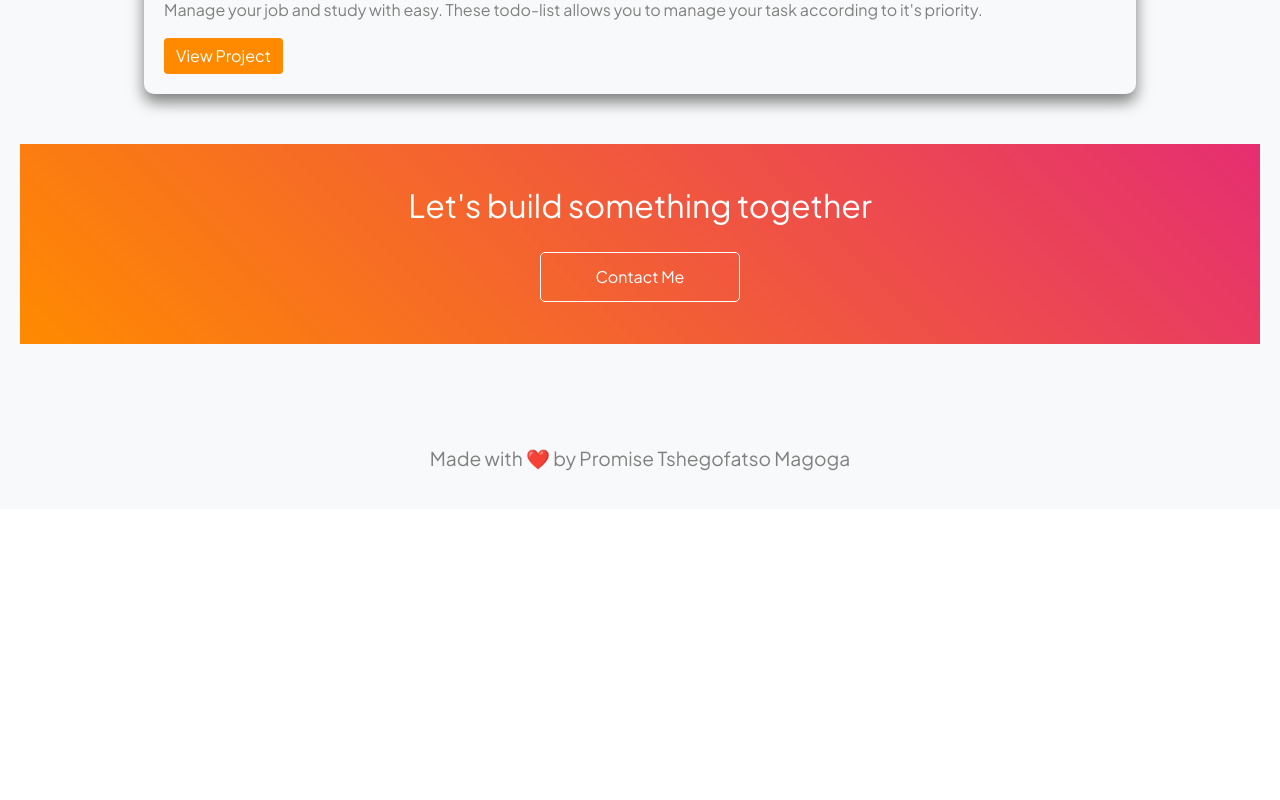
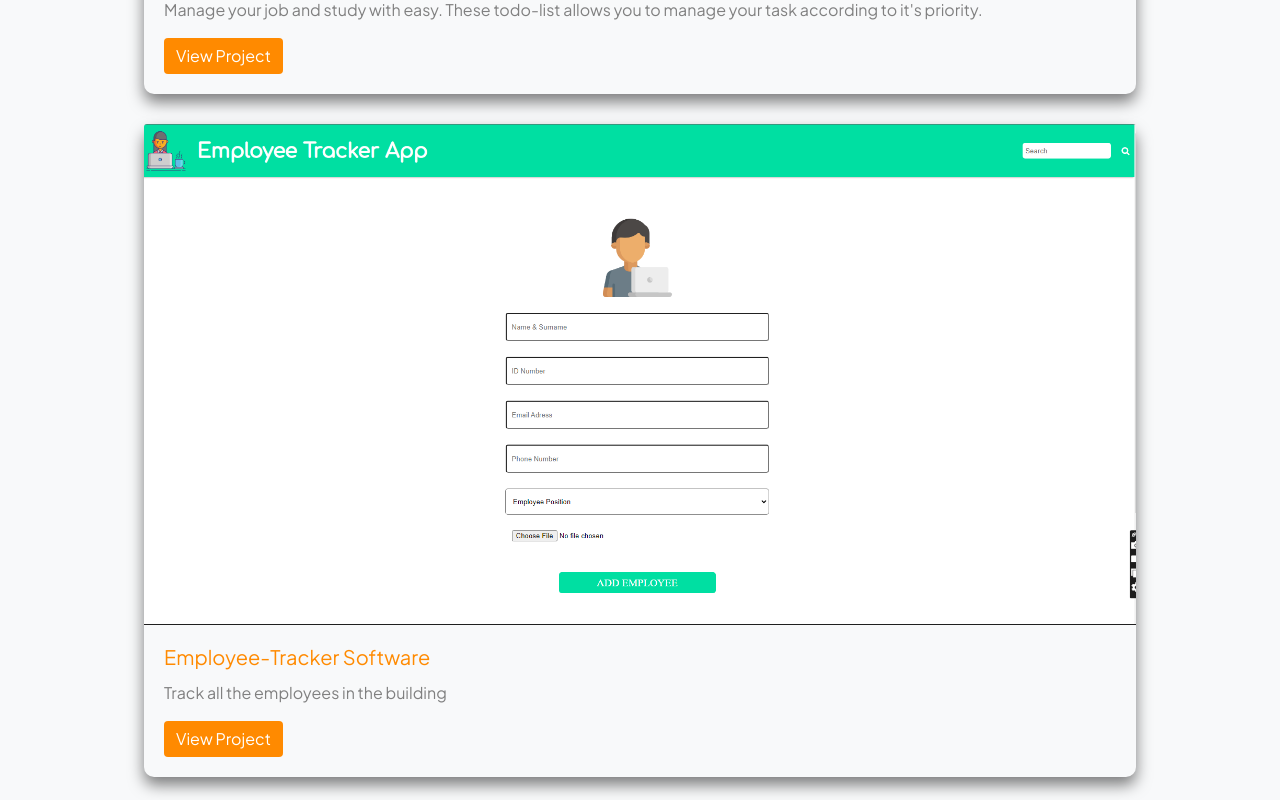
Before and after one commit to Promisemagoga/React-Portfolio, a React (Create React App) app: page /Projects in a window 1280 px wide. Shown: the part 3420-4220 px from the top of the page. Before the commit the page ends 3929 px from the top, so only its background shows below. Built offline with nearby package versions, Linux system fonts and the light colour scheme.

Commit message:
19/09/2023

```diff
--- a/src/projectsData.js
+++ b/src/projectsData.js
@@ -33,4 +33,11 @@ export default [
         buttonLink: "https://todo-list-app-beta-dun.vercel.app/"
 
     },
+    {
+        name: "Employee-Tracker Software",
+        description: "Track all the employees in the building",
+        img: "employee.png",
+        buttonLink: "https://employee-tracker-app-lyart.vercel.app/"
+
+    },
 ]
```
Also changed, not shown: src/assets/employee.png (added).
